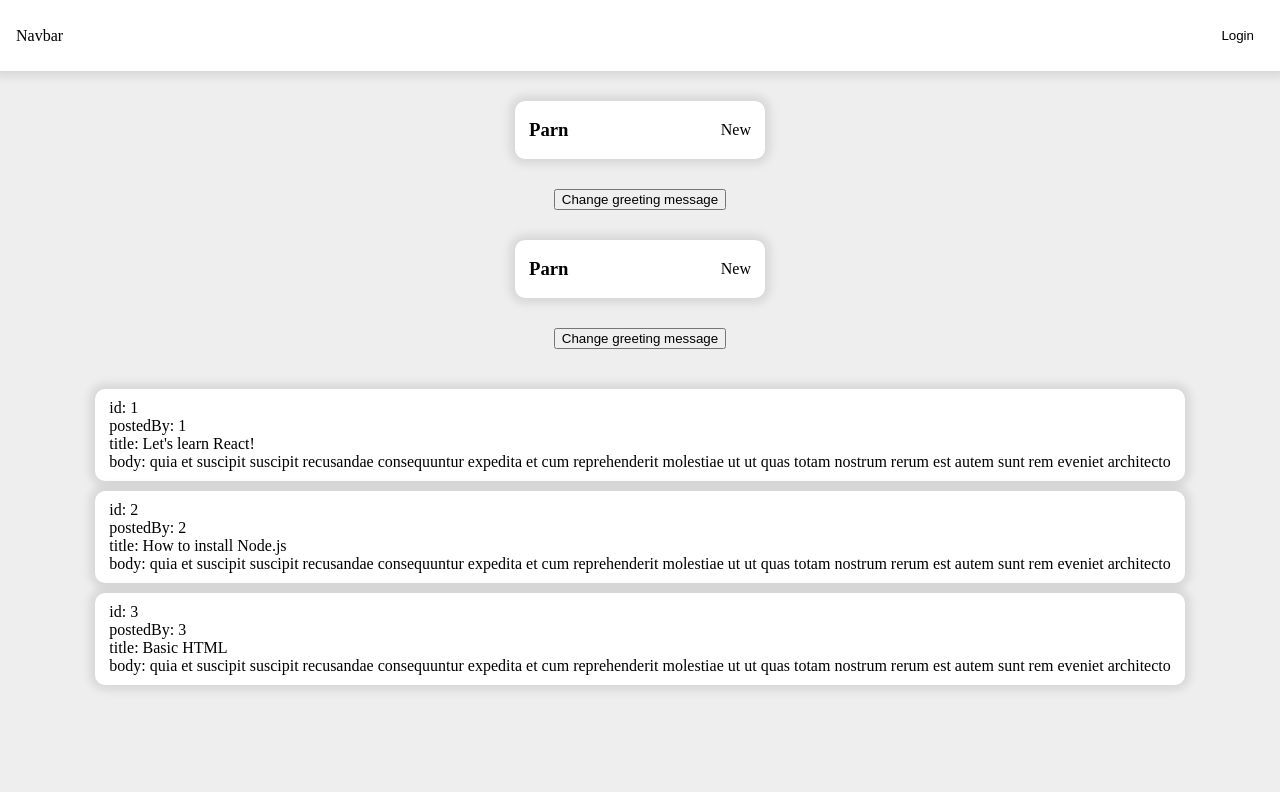
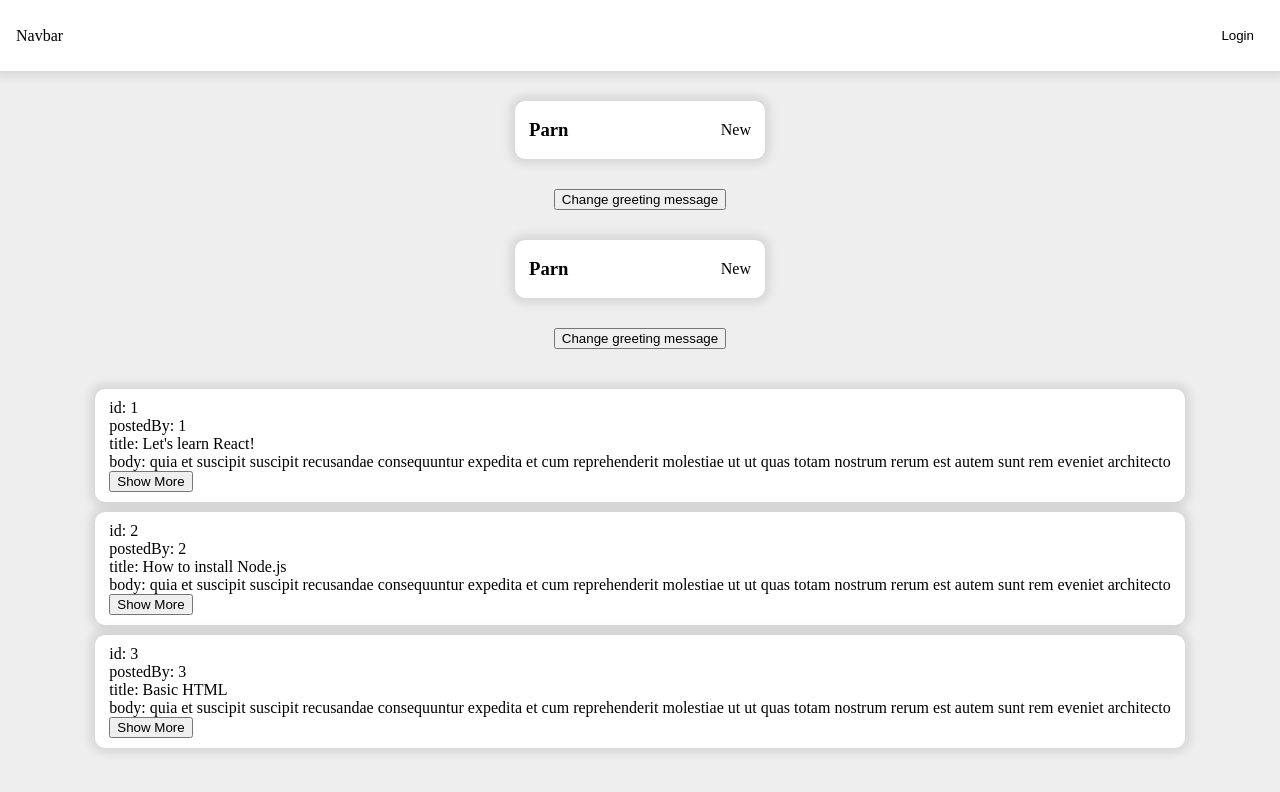
Before and after one commit to imnotprn/react-demo, a React (Vite) app: page / in a window 1280 px wide. Shown: the top 792 px of the page. Built offline with nearby package versions, Linux system fonts and the light colour scheme.

Commit message:
toggle show

```diff
--- a/src/components/Greeting.tsx
+++ b/src/components/Greeting.tsx
@@ -4,7 +4,7 @@
 interface iGreeting {
   name: string;
   greetingMsg: string;
-  isLoggedIn: boolean;
+  isLoggedIn: string;
 }
 
 const Greeting = ({ name, isLoggedIn }: iGreeting) => {
--- a/src/components/Post.tsx
+++ b/src/components/Post.tsx
@@ -1,3 +1,4 @@
+import { useState } from "react";
 import { PostDTO } from "../types/dto";
 import classes from "./Post.module.css";
 
@@ -6,13 +7,22 @@
 }
 
 const Post = ({ post }: IPostProps) => {
-  const handleClick = (id: number) => alert(`Click ${id}`);
+  const [changeButton, setChangeButton] = useState<boolean>(false);
+
+  const toggleShow = () => {
+    setChangeButton(!changeButton);
+  };
+
   return (
-    <div onClick={() => handleClick(post.id)} className={classes.post}>
+    <div className={classes.post}>
       <p>id: {post.id}</p>
       <p>postedBy: {post.userId}</p>
       <p>title: {post.title}</p>
       <p>body: {post.body}</p>
+      {changeButton && <p>more post info...</p>}
+      <button onClick={toggleShow}>
+        {changeButton ? "Show Less" : "Show More"}
+      </button>
     </div>
   );
 };
```
